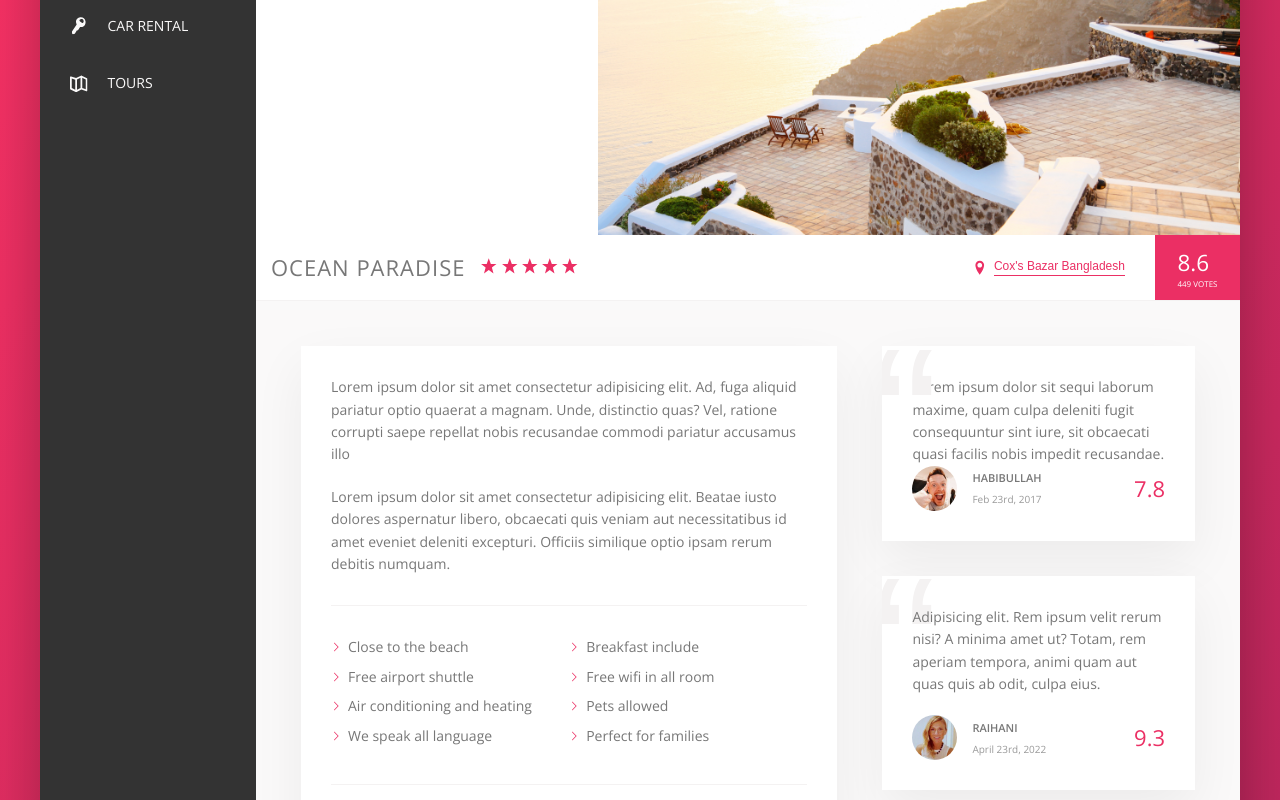
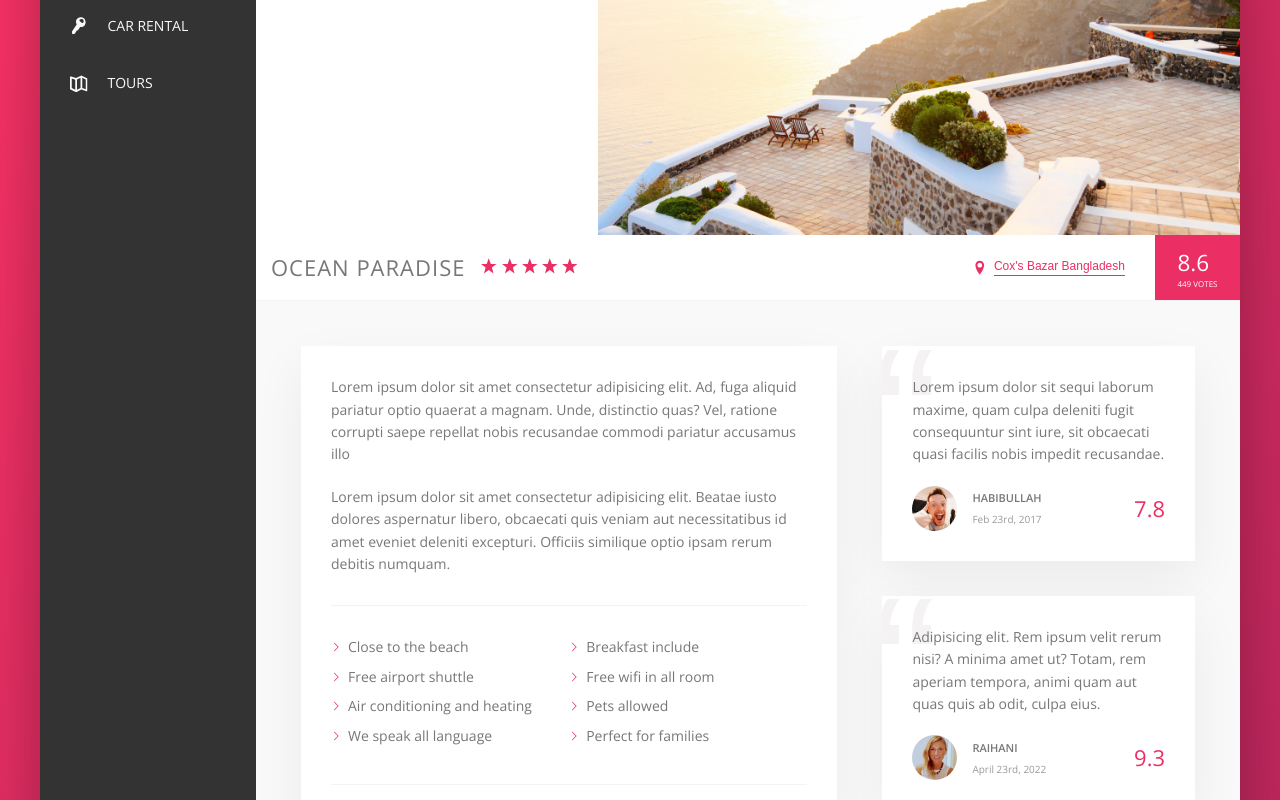
Before and after one commit to parvez-swe/trillo, a website: page index.html in a window 1280 px wide. Shown: the part 300-1100 px from the top of the page. Drawn offline with nearby package versions, Linux system fonts and the light colour scheme.

Commit message:
solve the problem of double qoutation

```diff
--- a/index.html
+++ b/index.html
@@ -180,9 +180,9 @@
                 <div class="user-review">
 
                     <figure class="review">
-                        <blockqoute class="review_text">
+                        <blockquote class="review__text">
                             Lorem ipsum dolor sit sequi laborum maxime, quam culpa deleniti fugit consequuntur sint iure, sit obcaecati quasi facilis nobis impedit recusandae.
-                        </blockqoute>
+                        </blockquote>
                         <figcaption class="review__user">
                             <img src="img/user-1.jpg" alt="user 1" class="review__photo">
                             <div class="review__user-box">
```
